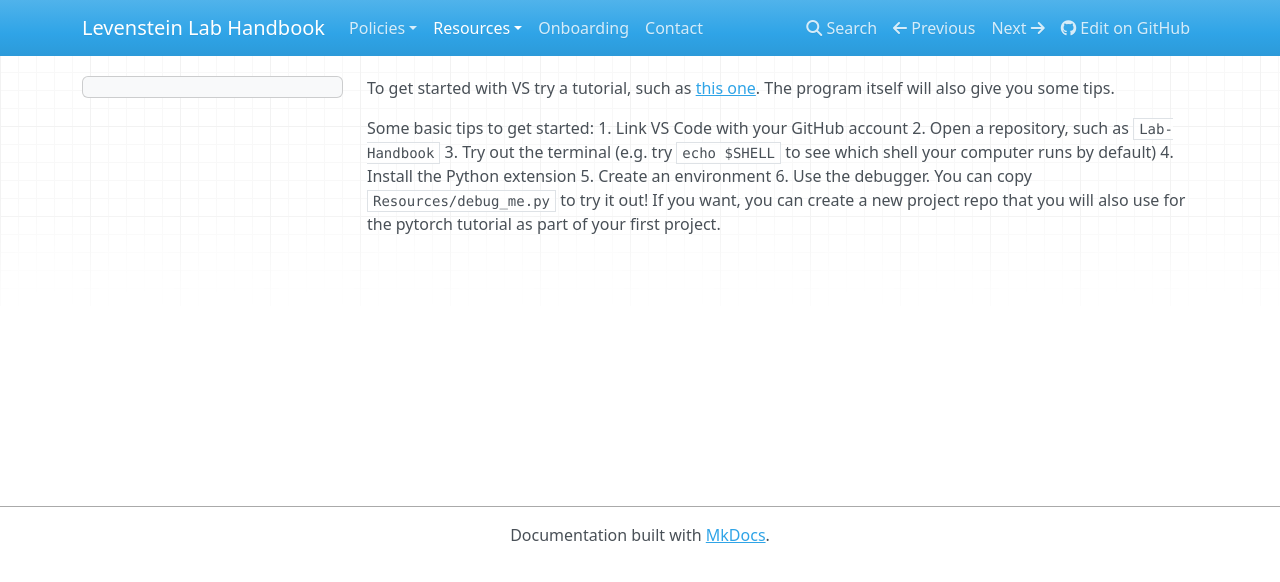
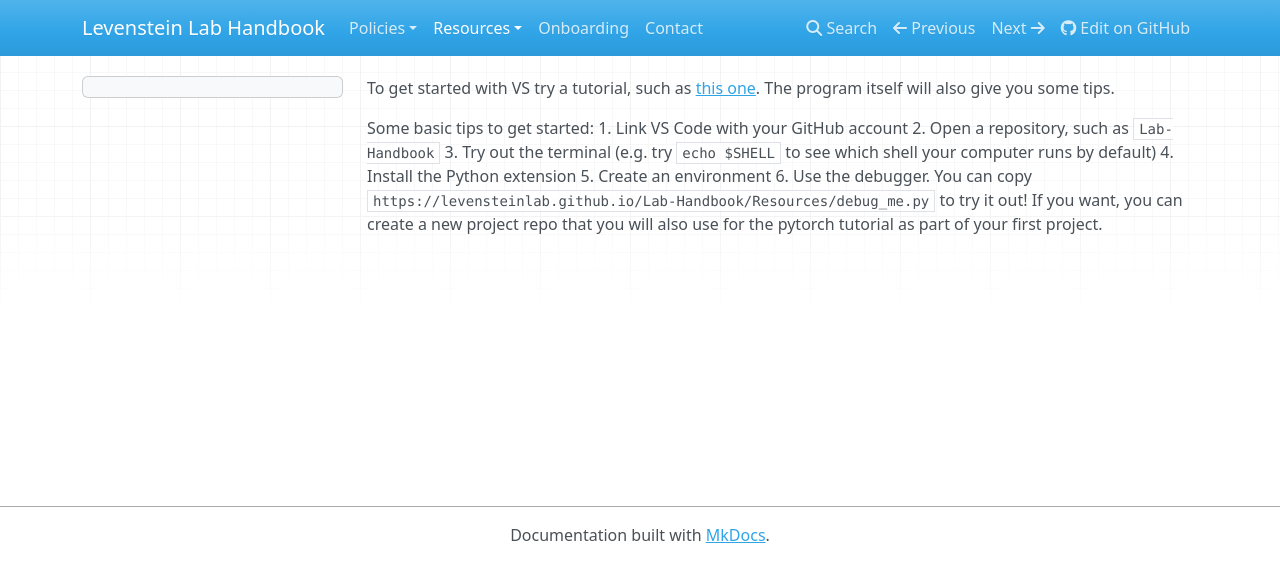
Before and after one commit to LevensteinLab/Lab-Handbook, an MkDocs documentation site: the page built from docs/Resources/vs_code.md, in a window 1280 px wide. Shown: the top 582 px of the page. Built offline with MkDocs 1.6.1, drawn with Linux system fonts in a browser that asks for light colours; nearby versions of some CDN libraries; some of the changed lines change nothing that is shown.

Commit message:
updated link to debugging script in vs_code.md

```diff
--- a/docs/Resources/vs_code.md
+++ b/docs/Resources/vs_code.md
@@ -6,4 +6,4 @@
 3. Try out the terminal (e.g. try `echo $SHELL` to see which shell your computer runs by default)
 4. Install the Python extension
 5. Create an environment
-6. Use the debugger. You can copy `Resources/debug_me.py` to try it out! If you want, you can create a new project repo that you will also use for the pytorch tutorial as part of your first project.
+6. Use the debugger. You can copy `https://levensteinlab.github.io/Lab-Handbook/Resources/debug_me.py` to try it out! If you want, you can create a new project repo that you will also use for the pytorch tutorial as part of your first project.
```
